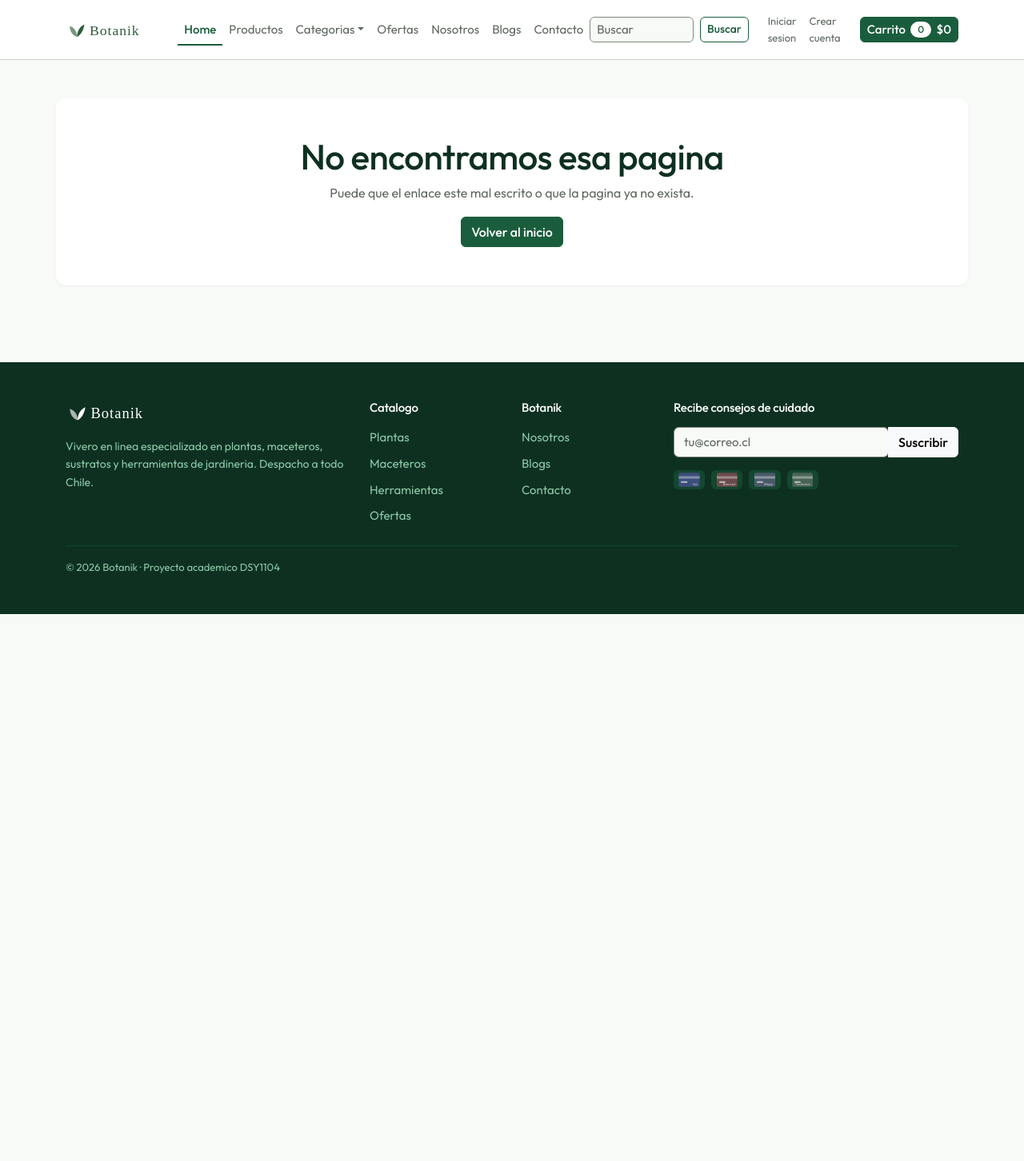
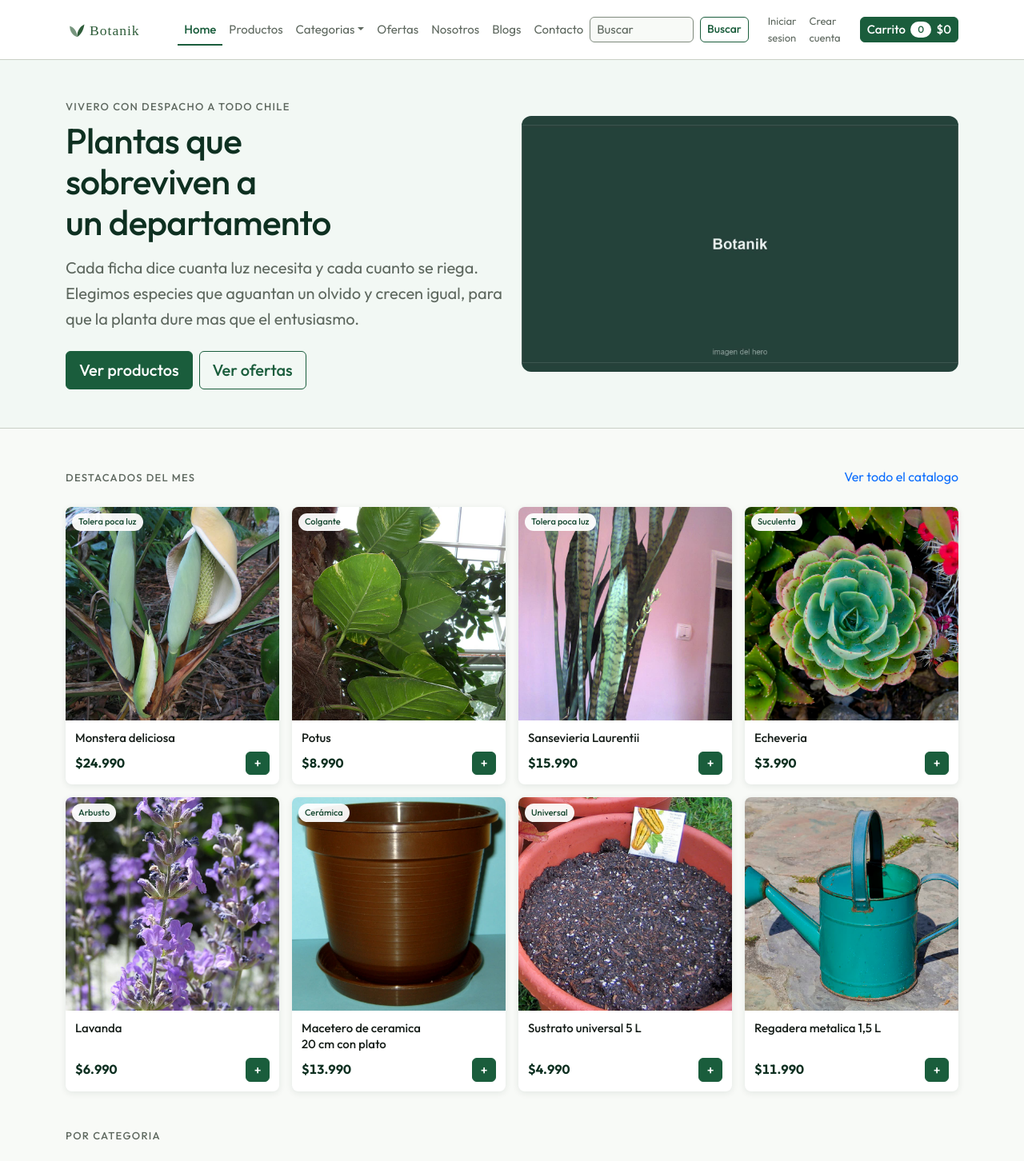
Before and after one commit to rocket-dev-cl/botanik, a React (Vite) app: page / in a window 1280 px wide. Shown: the top 1452 px of the page at 80% size. Before the commit the page ends 800 px from the top, so only its background shows below. Built offline with nearby package versions, Linux system fonts and the light colour scheme.

Commit message:
feat(rutas): registrar las rutas de la tienda

```diff
--- a/src/rutas/tienda.jsx
+++ b/src/rutas/tienda.jsx
@@ -2,6 +2,24 @@
  * Rutas de la tienda (home, catalogo, categorias, ofertas, detalle y carrito).
  * Cada modulo registra sus rutas en su propio archivo para que dos ramas no
  * editen el mismo listado al mismo tiempo.
+ *
+ * Son hijas del Layout, por eso van sin barra inicial.
  */
 
-export const rutasTienda = [];
+import { Route } from "react-router-dom";
+import Home from "../pages/tienda/Home.jsx";
+import Productos from "../pages/tienda/Productos.jsx";
+import DetalleProducto from "../pages/tienda/DetalleProducto.jsx";
+import Categorias from "../pages/tienda/Categorias.jsx";
+import Ofertas from "../pages/tienda/Ofertas.jsx";
+import Carrito from "../pages/tienda/Carrito.jsx";
+
+export const rutasTienda = [
+  <Route key="home" index element={<Home />} />,
+  <Route key="productos" path="productos" element={<Productos />} />,
+  <Route key="producto" path="producto/:codigo" element={<DetalleProducto />} />,
+  <Route key="categorias" path="categorias" element={<Categorias />} />,
+  <Route key="categoria" path="categorias/:id" element={<Categorias />} />,
+  <Route key="ofertas" path="ofertas" element={<Ofertas />} />,
+  <Route key="carrito" path="carrito" element={<Carrito />} />
+];
```
